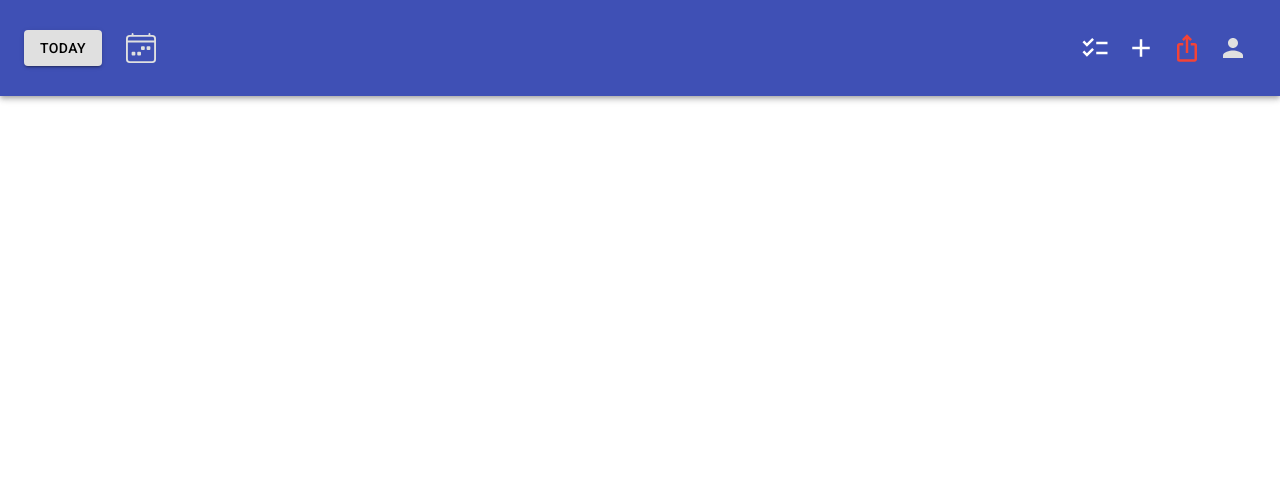
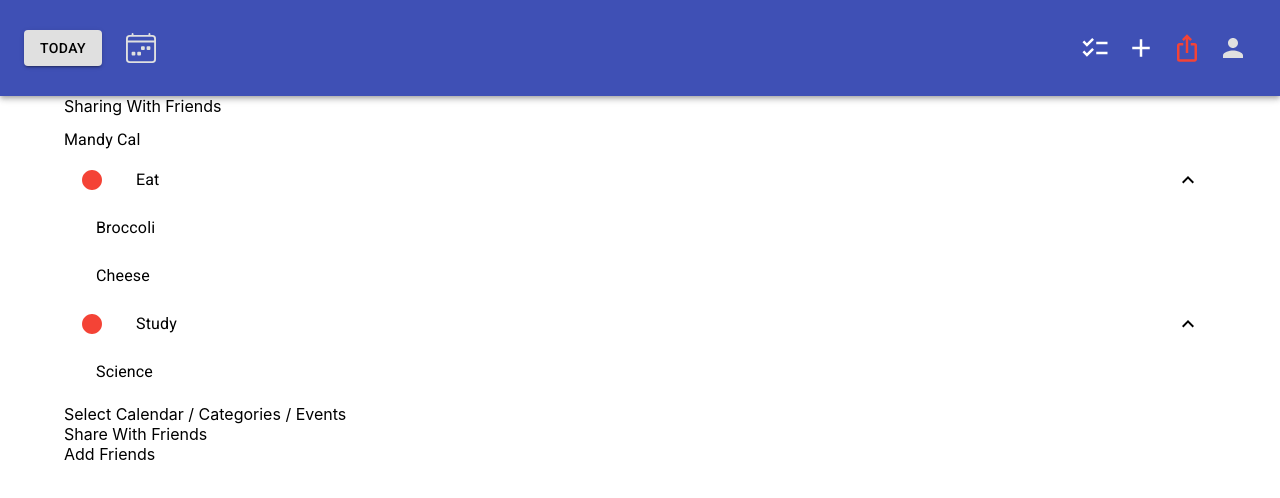
Before and after one commit to rpp34-boc-caspian/Puffin, a React (Create React App) app: page /share in a window 1280 px wide. Before the commit this address had no page. Shown: the top 498 px of the page. Built offline with nearby package versions, Linux system fonts and the light colour scheme.

Commit message:
Completed basic formatting

```diff
--- a/src/App.tsx
+++ b/src/App.tsx
@@ -12,12 +12,15 @@ import DailyCalendar from './home/DailyCalendar';
 import UnscheduledTodo from './home/UnscheduledTodo';
 import { getDate } from './home/utils/helper';
 import { CreateTodo } from './Create to-do/create-todo';
+import { Share } from './sharing/Share';
 
 
 const App: React.FC = () => {
   const now = getDate(new Date());
   const [date, setDate] = React.useState<string>(now);
   const [toggleUnscheduledTodo, setToggleUnscheduledTodo] = React.useState(false);
+  const [toggleSharing, setToggleSharing] = React.useState(false);
+
   return (
     <ThemeProvider theme={theme}>
       <div className="App">
@@ -37,6 +40,7 @@ const App: React.FC = () => {
                 category: 'School'
               }
             ]} />} />
+            <Route path='/share' element={<Share />} />
           </Routes>
         </BrowserRouter>
 
--- /dev/null
+++ b/src/sharing/components/Categories.tsx
@@ -0,0 +1,58 @@
+import { Container, List, ListItemButton, ListItemIcon, ListItemText } from "@mui/material"
+import { Circle } from "@mui/icons-material";
+import { red } from "@mui/material/colors";
+import ExpandLess from '@mui/icons-material/ExpandLess';
+import ExpandMore from '@mui/icons-material/ExpandMore';
+import Collapse from '@mui/material/Collapse';
+import Todos from "./Todos";
+import { useState } from "react";
+import React from "react";
+
+interface todo {
+  title: string,
+  complete: boolean,
+  permission: number
+}
+
+interface category {
+  name: string,
+  todos: todo[]
+}
+
+interface user {
+  username: string,
+  calendar: string,
+  categories: category[],
+  friends: string[]
+}
+
+const Categories: React.FC<user> = ({ username, calendar, categories, friends }) => {
+  const [open, setOpen] = React.useState(true);
+
+  const handleClick = () => {
+    setOpen(!open);
+  };
+
+  return (
+    <>
+      {
+        categories.map((category) => (
+          <>
+            <ListItemButton onClick={handleClick}>
+              <ListItemIcon> < Circle sx={{ color: red[500] }} /> </ListItemIcon>
+              <ListItemText> {category.name} </ListItemText>
+              {open ? <ExpandLess /> : <ExpandMore />}
+            </ListItemButton>
+            <Collapse in={open} timeout="auto" unmountOnExit>
+              <List component="div" disablePadding>
+                <Todos name={category.name} todos={category.todos}/>
+              </List>
+            </Collapse>
+          </>
+        ))
+      }
+    </>
+  );
+}
+
+export default Categories;
--- /dev/null
+++ b/src/sharing/components/Todos.tsx
@@ -0,0 +1,37 @@
+import { Container, List, ListItemButton, ListItemIcon, ListItemText } from "@mui/material"
+import { Circle } from "@mui/icons-material";
+import { red } from "@mui/material/colors";
+import ExpandLess from '@mui/icons-material/ExpandLess';
+import ExpandMore from '@mui/icons-material/ExpandMore';
+import Collapse from '@mui/material/Collapse';
+import { useState } from "react";
+import React from "react";
+
+interface todo {
+  title: string,
+  complete: boolean,
+  permission: number
+}
+
+interface category {
+  name: string,
+  todos: todo[]
+}
+
+const Todos: React.FC<category> = ({ name, todos }) => {
+  return (
+    <>
+      {
+        todos.map((todo) => (
+          <>
+          <ListItemButton sx={{ pl: 4 }}>
+            <ListItemText primary={todo.title} />
+          </ListItemButton>
+          </>
+        ))
+      }
+    </>
+  );
+}
+
+export default Todos;
--- a/src/sharing/share.tsx
+++ b/src/sharing/share.tsx
@@ -1,18 +1,60 @@
-import { Container, Stack } from "@mui/material"
-import { useState } from "react"
+import { Container, List, ListItemButton, ListItemIcon, ListItemText } from "@mui/material"
+import { Circle } from "@mui/icons-material";
+import Categories from "./components/Categories";
+import internal from "stream";
+import { red } from "@mui/material/colors";
 
-function Share() {
+export const Share = () => {
+  const userEx =
+  {
+    username: 'Mandy',
+    calendar: 'Mandy Cal',
+    categories: [
+      {
+        name: 'Eat',
+        todos: [
+          {
+            title: 'Broccoli',
+            complete: false,
+            permission: 1
+          },
+          {
+            title: 'Cheese',
+            complete: false,
+            permission: 1
+          },
+        ]
+      },
+      {
+        name: 'Study',
+        todos: [
+          {
+            title: 'Science',
+            complete: false,
+            permission: 1
+          }
+        ]
+      }
+    ],
+    friends: ['Tim', 'Sarah']
+  }
+
   return (
-    <>
+    <Container>
       <div>
         <label>
           Sharing With Friends
         </label>
       </div>
+      <List>
+        <ListItemText>{userEx.calendar}</ListItemText>
+        <Categories username={userEx.username} categories={userEx.categories} calendar={userEx.calendar} friends={userEx.friends}/>
+      </List>
       <div>
         <label>
           Select Calendar / Categories / Events
         </label>
+
       </div>
       <div>
         <label>
@@ -24,8 +66,6 @@ function Share() {
           Add Friends
         </label>
       </div>
-    </>
+    </Container>
   );
 };
-
-export default Share;
```
Also changed, not shown: 1 other file (tests, documents, lock files or other folders).
